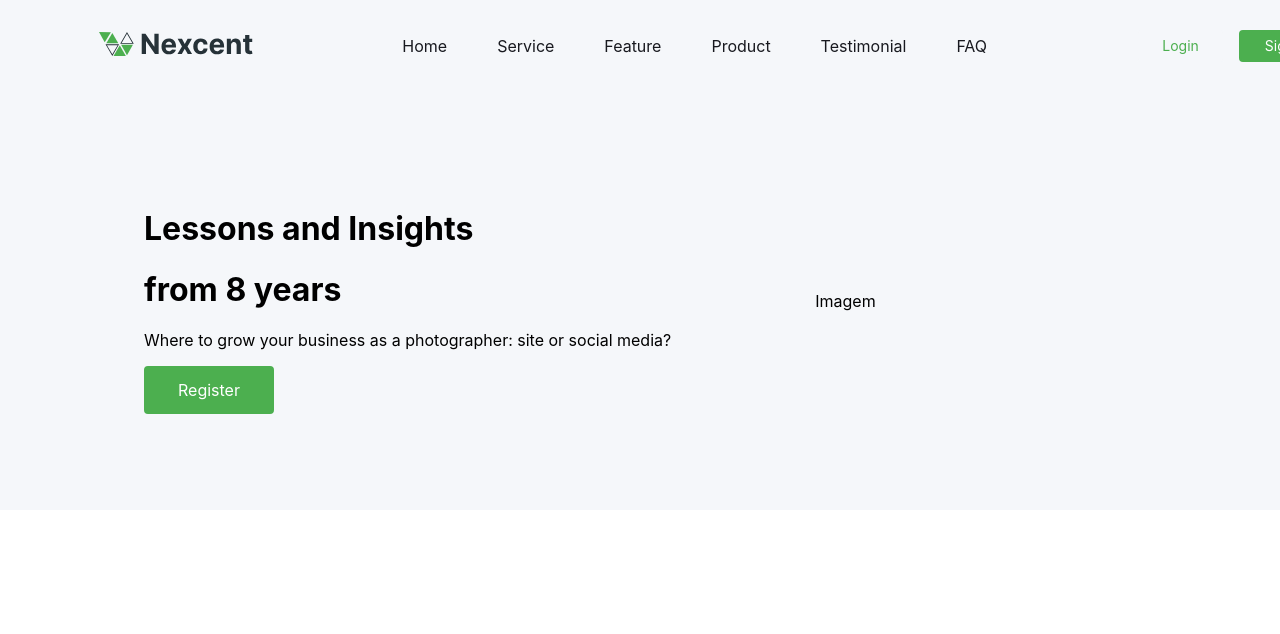
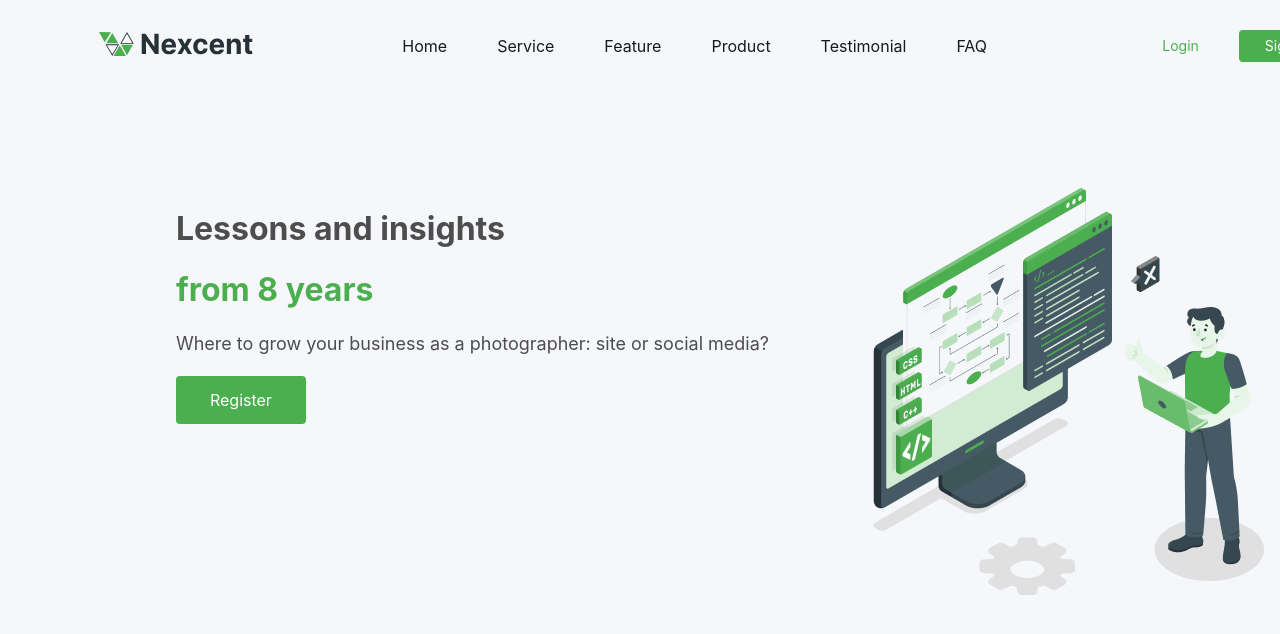
Before and after one commit to ViniciusDaCunha/first-site-in-react-ts, a React (Vite) app: page / in a window 1280 px wide. Shown: the top 634 px of the page. Built offline with nearby package versions, Linux system fonts and the light colour scheme; a web font is replaced by a local one.

Commit message:
Created typography component headline and body

```diff
--- /dev/null
+++ b/src/components/HeroSection/HeroSection.css
@@ -0,0 +1,18 @@
+.HeroSection {
+  width: 1440px;
+  padding: 96px 144px;
+  gap: 104px;
+  display: flex;
+  justify-content: center;
+  background: var(--silver);
+}
+
+.HeroSection.frame-1 {
+  width: 657px;
+  height: auto;
+  gap: 32px;
+}
+
+.HeroSection.image {
+  width: 391px;
+}
--- a/src/components/HeroSection/HeroSection.tsx
+++ b/src/components/HeroSection/HeroSection.tsx
@@ -1,31 +1,33 @@
 import ButtonCustom from "../ButtonCustom/ButtonCustom";
-import HeadlineOne from "../Typography/HeadlineOne";
+import Headline from "../Typography/Headline";
+import "./HeroSection.css";
+import image from "../../assets/Illustration.png";
+import Body from "../Typography/Body";
 
 export default function HeroSection() {
   return (
-    <div
-      className="frame-1"
-      style={{
-        display: "flex",
-        gap: "144px",
-        padding: "96px 144px",
-        alignItems: "center",
-        background: "var(--silver)",
-      }}
-    >
-      <div>
-        <HeadlineOne></HeadlineOne>
-        <h1>from 8 years</h1>
-        <p>
-          Where to grow your business as a photographer: site or social media?
-        </p>
-        <div>
-          <ButtonCustom appearence="primary" size="medium" title="Register">
-            Register
-          </ButtonCustom>
+    <div className="HeroSection">
+      <div className="frame-1">
+        <div className="frame-text">
+          <Headline size="h1" color="grey">
+            Lessons and insights
+          </Headline>
+          <Headline size="h1" color="primary">
+            from 8 years
+          </Headline>
+          <Body size="body1" weight="regular" color="grey">
+            Where to grow your business as a photographer: site or social media?
+          </Body>
+          <div>
+            <ButtonCustom appearence="primary" size="medium" title="Register">
+              Register
+            </ButtonCustom>
+          </div>
         </div>
       </div>
-      <div>Imagem</div>
+      <div>
+        <img className="image" src={image} />
+      </div>
     </div>
   );
 }
--- /dev/null
+++ b/src/components/Typography/Body.css
@@ -0,0 +1,43 @@
+.body1 {
+  font-size: 18px;
+  line-height: 28px;
+
+}
+
+.body2 {
+  font-size: 16px;
+  line-height: 24px;
+
+}
+
+.body3 {
+  font-size: 14px;
+  line-height: 20px;
+
+}
+
+.body4 {
+  font-size: 12px;
+  line-height: 16px;
+
+}
+
+.regular {
+  font-weight: 400;
+}
+
+.medium {
+  font-weight: 500;
+}
+
+.color-black {
+  color: #212121;
+}
+
+.color-grey {
+  color: #89939E;
+}
+
+.color-white {
+  color: #FFFFFF;
+}
--- /dev/null
+++ b/src/components/Typography/Body.tsx
@@ -0,0 +1,39 @@
+import React from "react";
+import "./Body.css";
+
+type SizeBody = "body1" | "body2" | "body3" | "body4";
+type WeightBody = "medium" | "regular";
+type ColorBody = "grey" | "black" | "white";
+
+type HeadlineParams = {
+  size: SizeBody;
+  weight: WeightBody;
+  color: ColorBody;
+  children: React.ReactNode;
+};
+
+type GetClassParams = {
+  size: SizeBody;
+  weight: WeightBody;
+  color: ColorBody;
+};
+
+function getClassNames(params: GetClassParams) {
+  return params.size + " " + params.weight + " " + params.color;
+}
+
+function Body(params: HeadlineParams) {
+  return (
+    <p
+      className={getClassNames({
+        size: params.size,
+        weight: params.weight,
+        color: params.color,
+      })}
+    >
+      {params.children}
+    </p>
+  );
+}
+
+export default Body;
--- /dev/null
+++ b/src/components/Typography/Headline.css
@@ -0,0 +1,41 @@
+.h1 {
+  font-size: 64px;
+  font-weight: 600;
+  line-height: 76px;
+}
+
+.h2 {
+  font-size: 36px;
+  font-weight: 600;
+  line-height: 44px;
+}
+
+.h3 {
+  font-size: 28px;
+  font-weight: 700;
+  line-height: 36px;
+}
+
+.h4 {
+  font-size: 20px;
+  font-weight: 600;
+  line-height: 28px;
+}
+
+.black {
+  color: #263238;
+}
+
+.grey {
+  color: #4D4D4D;
+
+}
+
+.primary {
+  color: var(--primaryColor);
+}
+
+.white {
+  color: #FFFFFF;
+
+}
--- /dev/null
+++ b/src/components/Typography/Headline.tsx
@@ -0,0 +1,35 @@
+import React from "react";
+import "./Headline.css";
+
+type SizeHeadline = "h1" | "h2" | "h3" | "h4";
+type ColorHeadline = "black" | "grey" | "primary" | "white";
+
+type HeadlineParams = {
+  size: SizeHeadline;
+  color: ColorHeadline;
+  children: React.ReactNode;
+};
+
+type GetClassParams = {
+  size: SizeHeadline;
+  color: ColorHeadline;
+};
+
+function getClassNames(params: GetClassParams) {
+  return "Headline-" + params.size + " " + params.color;
+}
+
+function Headline(params: HeadlineParams) {
+  return (
+    <h1
+      className={getClassNames({
+        size: params.size,
+        color: params.color,
+      })}
+    >
+      {params.children}
+    </h1>
+  );
+}
+
+export default Headline;
--- a/src/components/Typography/HeadlineOne.tsx
+++ /dev/null
@@ -1,3 +0,0 @@
-export default function HeadlineOne() {
-  return <h1>Lessons and Insights</h1>;
-}
```
Also changed, not shown: src/assets/Illustration.png (added), src/index.css (line endings or trailing spaces).
